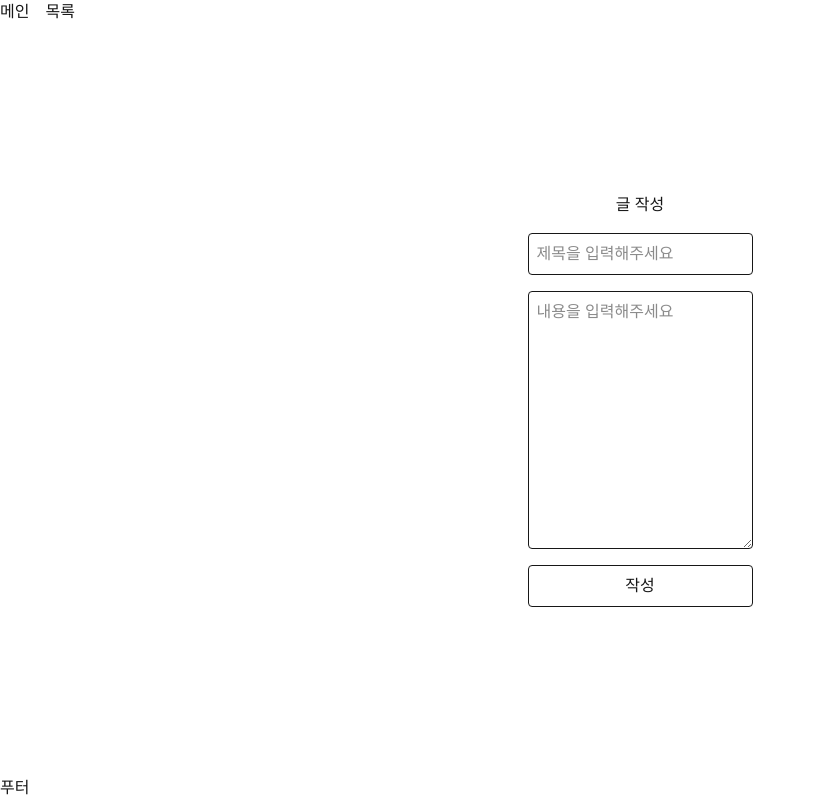
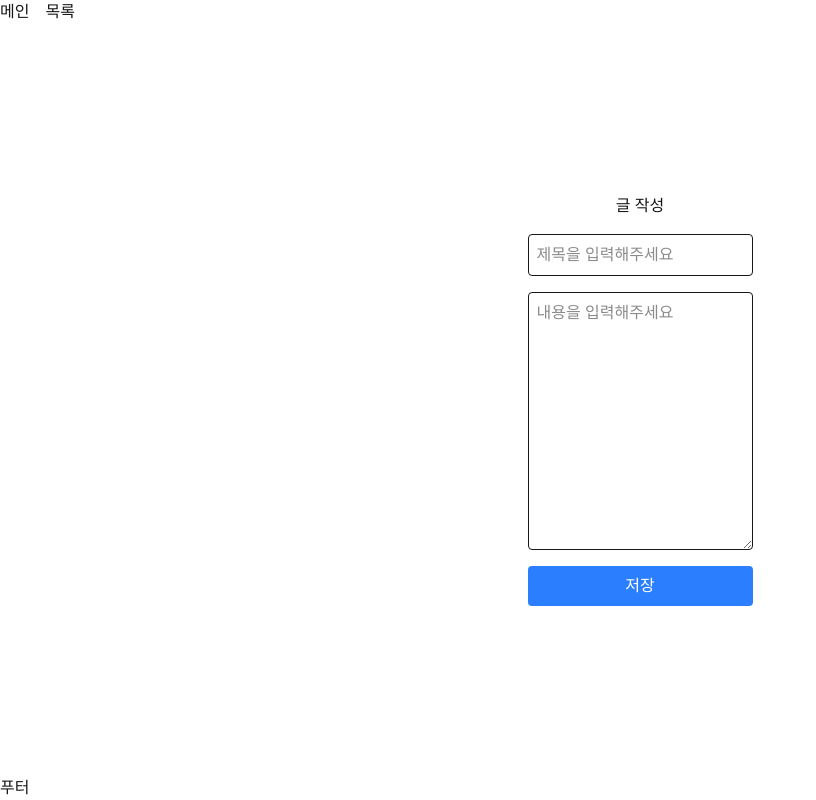
Before and after one commit to RkdJIHYE/NodeJs_front, a Next.js app: page /posts/write in a window 1280 px wide. Shown: the whole page, without its empty margins (0-816 px from the left). Built offline with nearby package versions, Linux system fonts and the light colour scheme.

Commit message:
Feat:저장버튼 색 변경

```diff
--- a/src/app/posts/write/page.tsx
+++ b/src/app/posts/write/page.tsx
@@ -48,11 +48,10 @@ export default function Write() {
                 "content": content.value
             })
         })
-
             .then(rs => {
                 alert("글이 정상적으로 작성되었습니다.");
                 // 글 상세 페이지로 이동
-                router.push(`/posts/${rs.data.postDto.id}`)
+                router.replace(`/posts/${rs.data.postDto.id}`)
             })
     }
 
@@ -63,7 +62,9 @@ export default function Write() {
             <form action="" onSubmit={onSubmitHandler} className="flex flex-col gap-4">
                 <input type="text" name="title" className="border-1 rounded p-2" placeholder="제목을 입력해주세요" />
                 <textarea rows={10} name="content" className="border-1 rounded p-2" placeholder="내용을 입력해주세요"></textarea>
-                <input type="submit" value="작성" className="border-1 rounded p-2" />
+                <button className="bg-blue-500 text-white p-2 rounded" type="submit">
+                    저장
+                </button>
             </form>
         </>
     )
```
